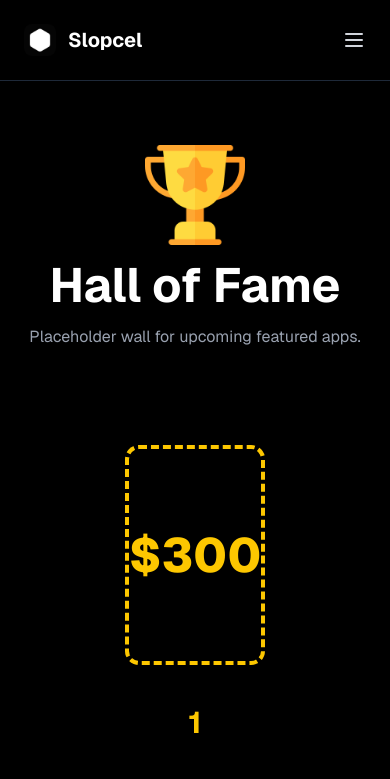
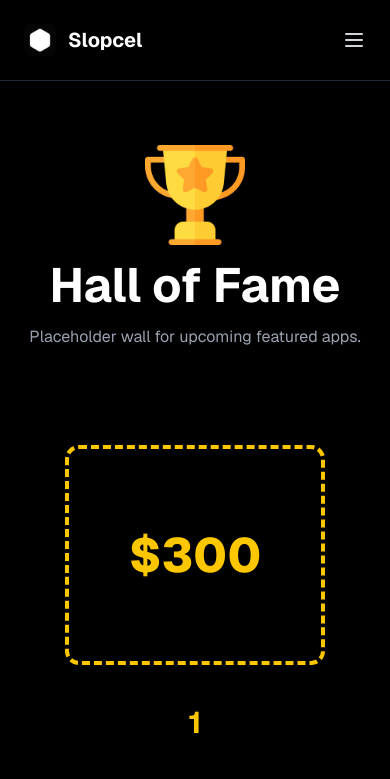
Before and after one commit to slopcel/slopcel, a Next.js app: page /hall-of-fame in a window 390 px wide. Shown: the top 779 px of the page. Built offline with nearby package versions, Linux system fonts and the light colour scheme; no server answers; the database is empty.

Commit message:
Gave a minimum width of 260px to Hall of Fame #1 spot

```diff
--- a/app/(main)/hall-of-fame/page.tsx
+++ b/app/(main)/hall-of-fame/page.tsx
@@ -325,7 +325,7 @@ export default function HallOfFame() {
             {/* Placeholder Wall */}
             <div className="flex justify-center">
               <div className="cursor-pointer" onClick={() => handleCardClick(1)}>
-                <div className="relative w-full md:w-[820px] h-[220px] rounded-xl border-4 border-dashed border-yellow-400 grid place-items-center hover:border-yellow-300 transition-colors">
+                <div className="relative w-full min-w-[260px] md:w-[820px] h-[220px] rounded-xl border-4 border-dashed border-yellow-400 grid place-items-center hover:border-yellow-300 transition-colors">
                   <div className="text-5xl font-extrabold text-yellow-400">$300</div>
                 </div>
               </div>
@@ -372,7 +372,7 @@ export default function HallOfFame() {
                 </div>
               ) : (
                 <div className="cursor-pointer" onClick={() => handleCardClick(1)}>
-                  <div className="relative w-full md:w-[820px] h-[220px] rounded-xl border-4 border-dashed border-yellow-400 grid place-items-center hover:border-yellow-300 transition-colors">
+                  <div className="relative w-full min-w-[260px] md:w-[820px] h-[220px] rounded-xl border-4 border-dashed border-yellow-400 grid place-items-center hover:border-yellow-300 transition-colors">
                     <div className="text-5xl font-extrabold text-yellow-400">$300</div>
                   </div>
                   <div className="mt-2 text-center text-3xl font-bold text-yellow-400">1</div>
```
